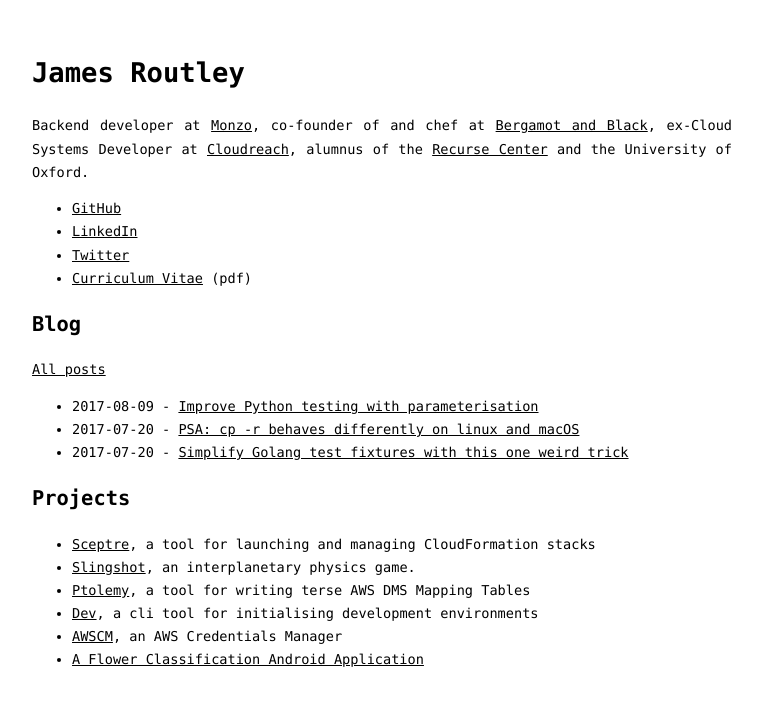
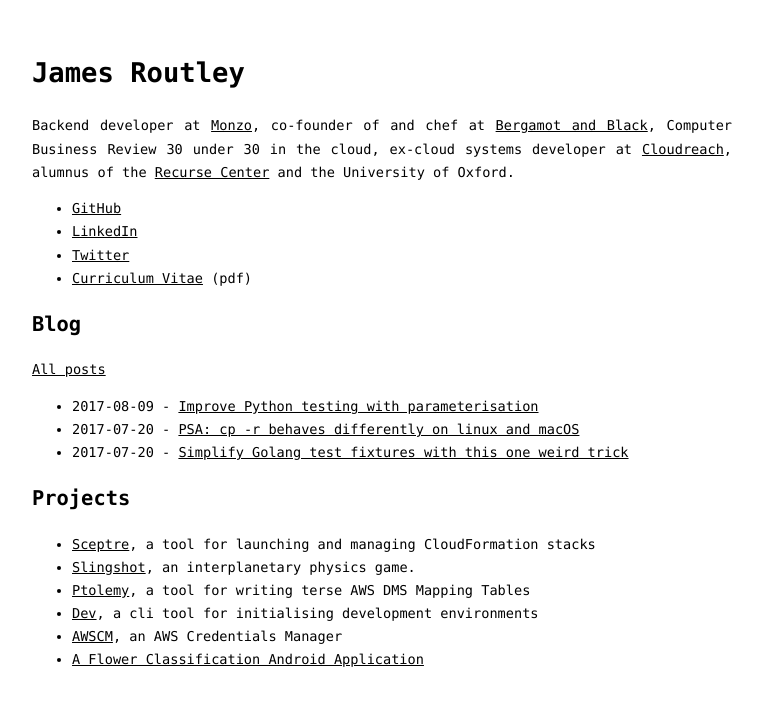
Before and after one commit to jamesroutley/routley.io, a Jekyll site: the page built from index.md, in a window 1280 px wide. Shown: the top 706 px of the page, without its empty margins (258-1021 px from the left). Built offline with Jekyll 4.4.1, drawn with Linux system fonts in a browser that asks for light colours.

Commit message:
fixup! Change job title

```diff
--- a/index.md
+++ b/index.md
@@ -6,8 +6,9 @@
 # James Routley
 
 Backend developer at [Monzo](https://monzo.com/), co-founder of and chef at
-[Bergamot and Black](http://bergamotandblack.com/), ex-Cloud Systems Developer
-at [Cloudreach](https://www.cloudreach.com/), alumnus of the [Recurse
+[Bergamot and Black](http://bergamotandblack.com/), Computer Business Review 30
+under 30 in the cloud, ex-cloud systems developer at
+[Cloudreach](https://www.cloudreach.com/), alumnus of the [Recurse
 Center](https://www.recurse.com/) and the University of Oxford.
 
 - [GitHub](https://github.com/jamesroutley)
```
